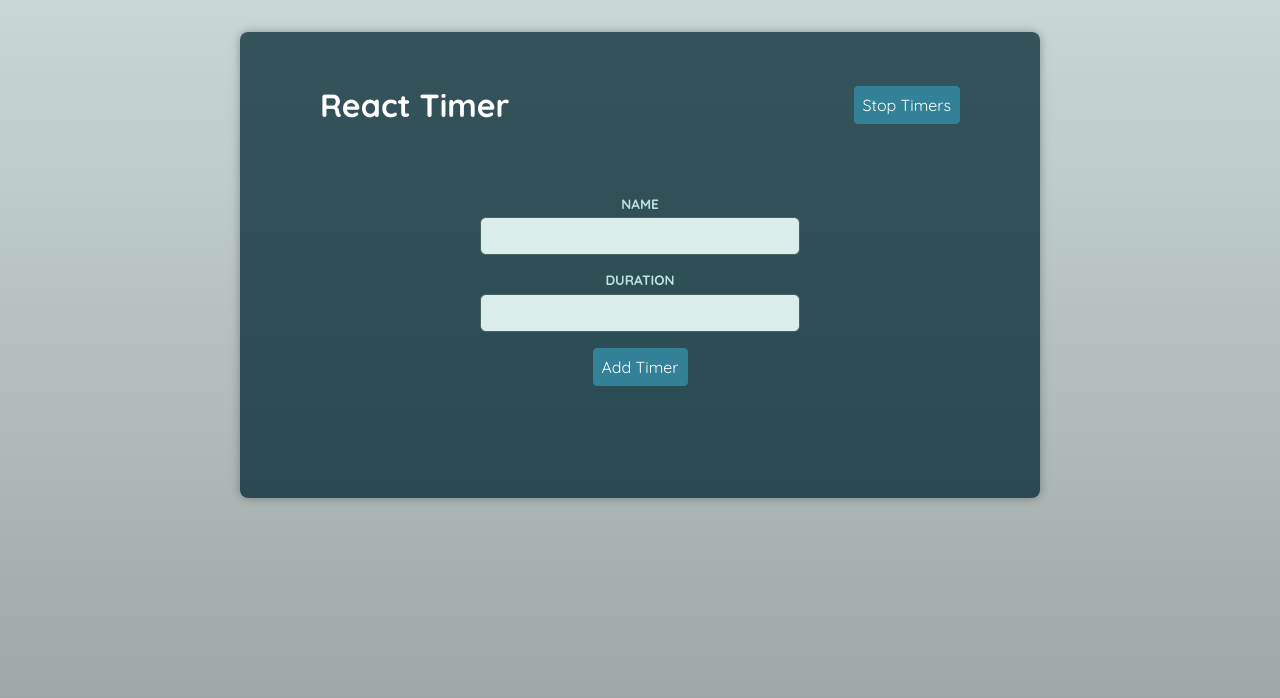
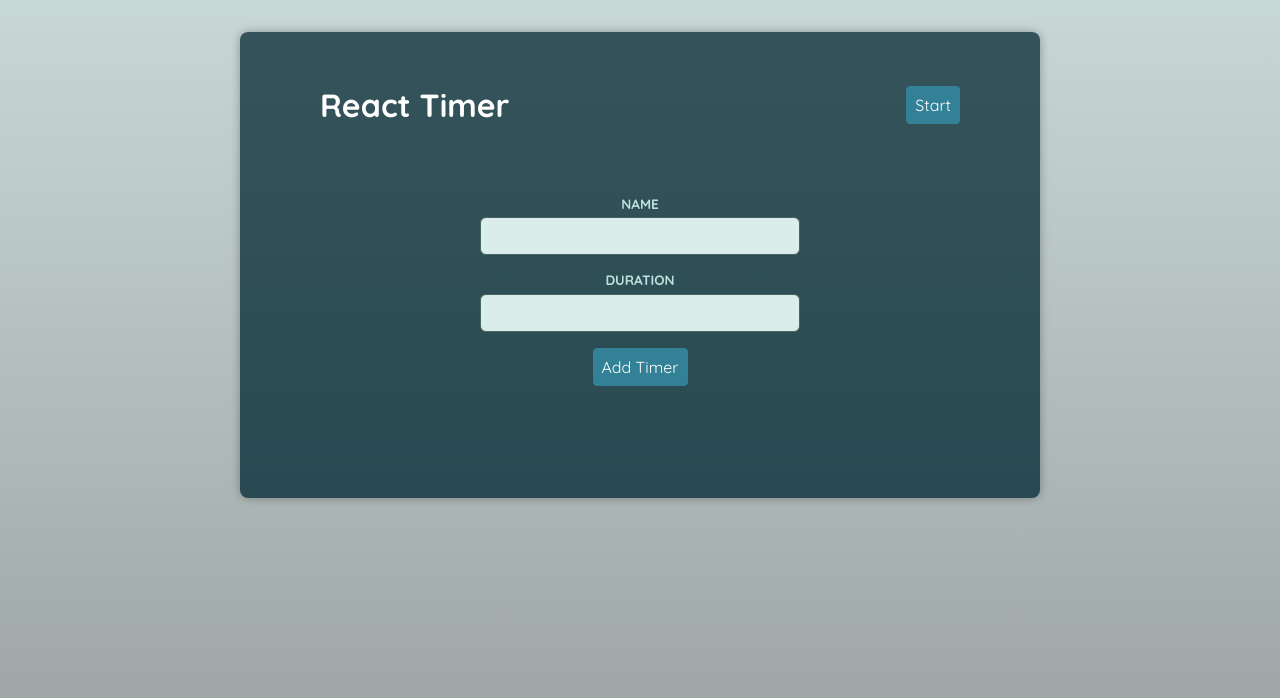
Before and after one commit to nrcoover/typescript_timer-manager, a React (Vite) app: page / in a window 1280 px wide. Shown: the top 698 px of the page. Built offline with nearby package versions, Linux system fonts and the light colour scheme; a web font is replaced by a local one.

Commit message:
Setup initial structure for Timers Context Provider

```diff
--- a/src/App.tsx
+++ b/src/App.tsx
@@ -1,15 +1,18 @@
 import AddTimer from "./components/AddTimer";
 import Header from "./components/Header";
 import Timers from "./components/Timers";
+import TimersContextProvider from "./store/timersContext";
 
 function App() {
 	return (
 		<>
-			<Header />
-			<main>
-				<AddTimer />
-				<Timers />
-			</main>
+			<TimersContextProvider>
+				<Header />
+				<main>
+					<AddTimer />
+					<Timers />
+				</main>
+			</TimersContextProvider>
 		</>
 	);
 }
--- a/src/components/Header.tsx
+++ b/src/components/Header.tsx
@@ -1,10 +1,13 @@
+import { useTimersContext } from "../store/timersContext";
 import Button from "./ui/Button";
 
 const Header = () => {
+	const { isRunning } = useTimersContext();
+
 	return (
 		<header>
 			<h1>React Timer</h1>
-			<Button>Stop Timers</Button>
+			<Button>{isRunning ? "Stop" : "Start"}</Button>
 		</header>
 	);
 };
--- /dev/null
+++ b/src/store/timersContext.tsx
@@ -0,0 +1,53 @@
+import { createContext, useContext, type ReactNode } from "react";
+
+type Timer = {
+	name: string;
+	duration: number;
+};
+
+type TimersState = {
+	isRunning: boolean;
+	timers: Timer[];
+};
+
+type TimersContextValue = TimersState & {
+	addTimer: (timerData: Timer) => void;
+	startTimers: () => void;
+	stopTimers: () => void;
+};
+
+interface TimersContextProviderProps {
+	children: ReactNode;
+}
+
+export const TimersContext = createContext<TimersContextValue | null>(null);
+
+export const useTimersContext = () => {
+	const timersContext = useContext(TimersContext);
+
+	if (timersContext === null) {
+		throw new Error(
+			"Something terrible has occurred, as TimersContext should never be null, but was found to be so!"
+		);
+	}
+
+	return timersContext;
+};
+
+const TimersContextProvider = ({ children }: TimersContextProviderProps) => {
+	const contextValue: TimersContextValue = {
+		timers: [],
+		isRunning: false,
+		addTimer: (timerData) => {},
+		startTimers: () => {},
+		stopTimers: () => {},
+	};
+
+	return (
+		<TimersContext.Provider value={contextValue}>
+			{children}
+		</TimersContext.Provider>
+	);
+};
+
+export default TimersContextProvider;
```
